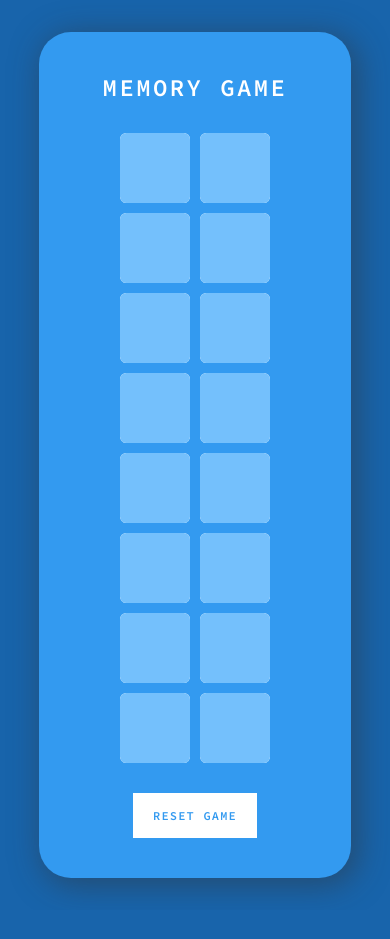
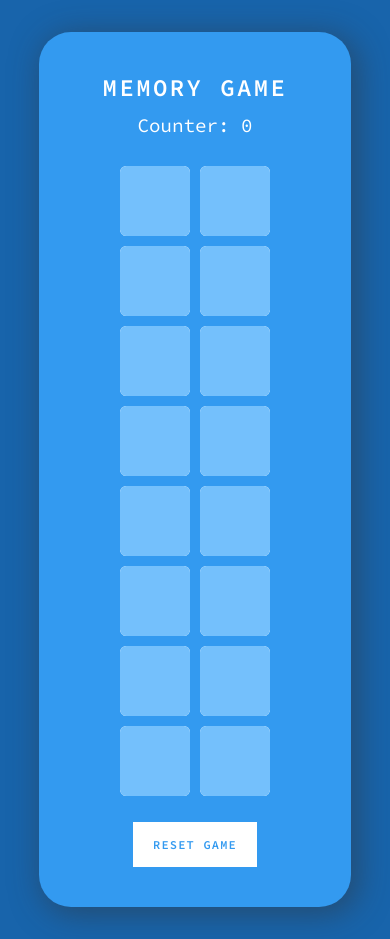
Before and after one commit to baenningerlevin/memory, a plain HTML site: page index.html in a window 390 px wide. Before the commit the page ends 910 px from the top, so only its background shows below. Drawn offline with Linux system fonts and the light colour scheme.

Commit message:
add counter

```diff
--- a/index.html
+++ b/index.html
@@ -9,6 +9,7 @@
   <body>
     <div class="container">
       <h2>Memory Game</h2>
+      <p class="counter">Counter: 0</p>
       <div class="game">
 
       </div>
--- a/script.js
+++ b/script.js
@@ -19,6 +19,8 @@ const cardContent = [
 const shuffledCards = cardContent.sort(() => Math.random() - 0.5);
 const game = document.querySelector('.game');
 const resetBtn = document.querySelector('.reset');
+const counterEl = document.querySelector('.counter');
+let counter = 0;
 
 for (let i = 0; i < cardContent.length; i++) {
   // Create cards
@@ -29,8 +31,10 @@ for (let i = 0; i < cardContent.length; i++) {
 
   // Flip cards and check for match
   card.addEventListener('click', () => {
+    counter++;
+    counterEl.textContent = `Counter: ${counter}`;
     card.classList.add('flip');
-    setTimeout(() => checkForMatch(), 2000);
+    setTimeout(() => checkForMatch(), 3000);
   });
 }
 
--- a/style.css
+++ b/style.css
@@ -20,7 +20,7 @@ body {
   flex-direction: column;
   justify-content: center;
   align-items: center;
-  gap: 30px;
+  gap: 10px;
   background-color: #339af0;
   padding: 40px 60px;
   border-radius: 2em;
@@ -60,6 +60,7 @@ h2 {
   gap: 10px;
   transform-style: preserve-3d;
   perspective: 500px;
+  margin-bottom: 1em;
 }
 
 .card {
@@ -74,6 +75,7 @@ h2 {
   border-radius: 0.2em;
   transform: rotateY(180deg);
   transition: 0.25s;
+  user-select: none;
 }
 
 .card.flip {
@@ -94,6 +96,12 @@ h2 {
 .flip::after,
 .match::after {
   transform: rotateY(180deg);
+}
+
+.counter {
+  color: #fff;
+  font-size: 1.5rem;
+  margin-bottom: 1em;
 }
 
 @media screen and (max-width: 640px) {
@@ -141,4 +149,8 @@ h2 {
   .reset {
     font-size: 0.75em;
   }
+
+  .counter {
+    font-size: 1.2em;
+  }
 }
```
